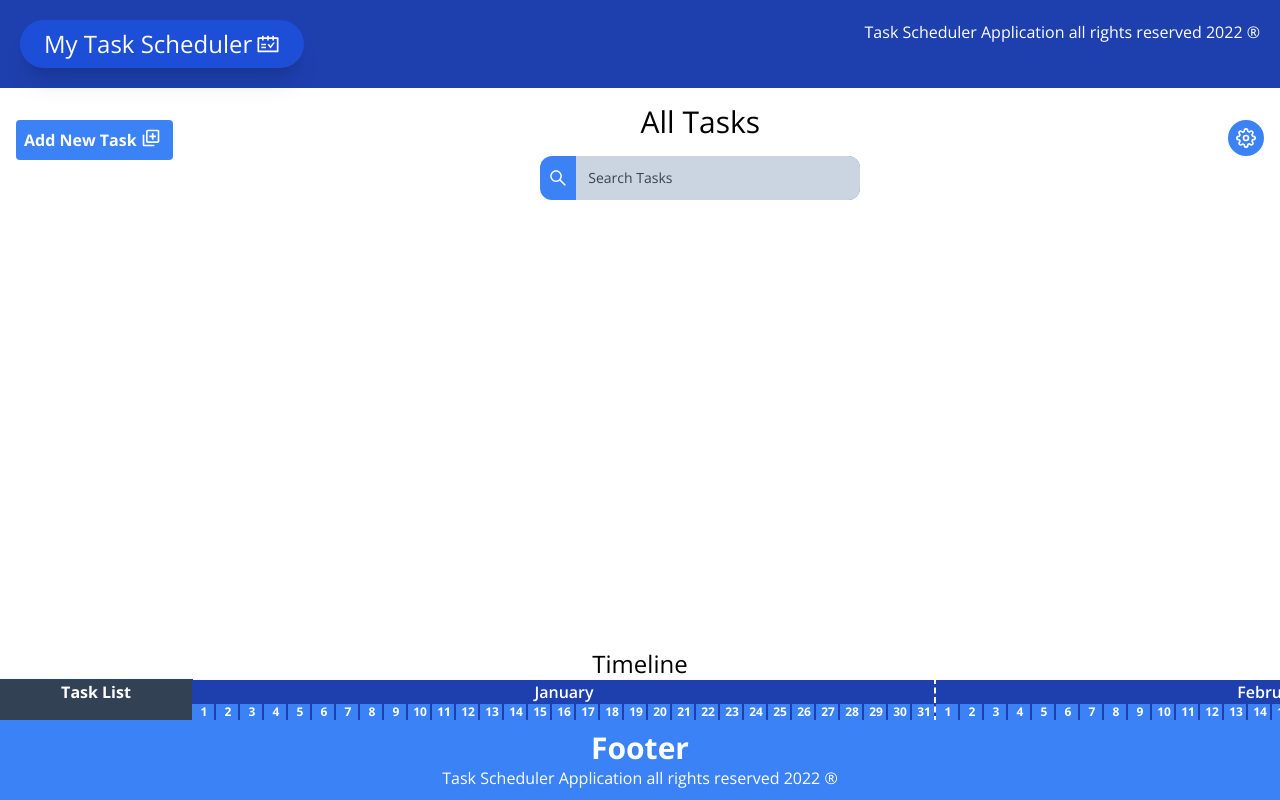
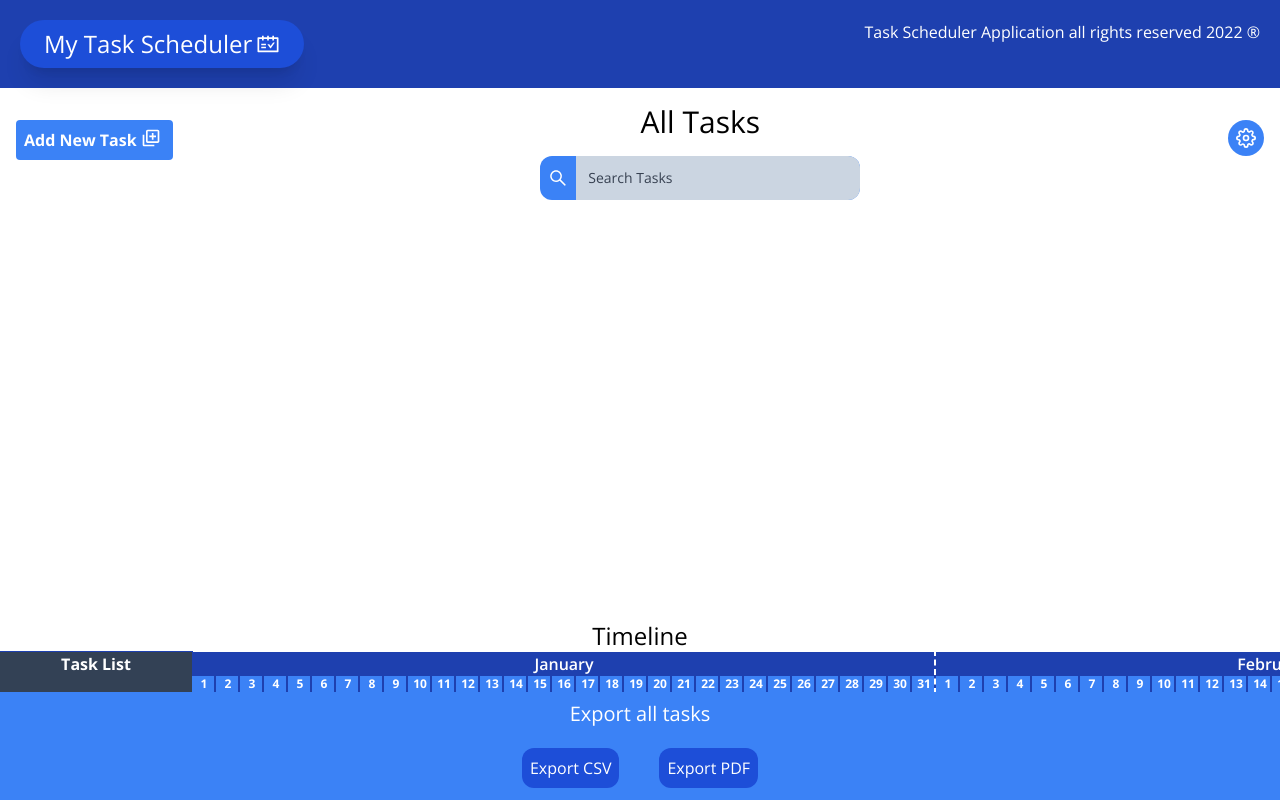
Before and after one commit to JamesTTTT/TaskScheduler, a React (Create React App) app: page / in a window 1280 px wide. Built offline with nearby package versions, Linux system fonts and the light colour scheme.

Commit message:
Added buttons in footer for export

```diff
--- a/src/components/Footer.jsx
+++ b/src/components/Footer.jsx
@@ -3,16 +3,12 @@ import React from 'react'
 const Footer = () => {
   return (
     <div>
-      <div className='bg-blue-500 w-full h-20 flex justify-center items-center text-white flex-col'>
-        <h1 className='text-3xl font-bold'>
-            Footer
-        </h1>
-        <p>Task Scheduler Application all rights reserved 2022 &reg;</p>
-        {/* <ul>
-          <li>Coffee</li>
-          <li>Tea</li>
-          <li>Milk</li>
-        </ul> */}
+      <div className='bg-blue-500 w-full flex justify-center items-center text-white flex-col'>
+        <p className='text-xl p-2'>Export all tasks</p>
+        <div className=' p-3 flex flex-row justify-between'>
+          <button className='mr-5 p-2 bg-blue-700 rounded-xl hover:bg-blue-800 transition-colors'>Export CSV</button>
+          <button className='ml-5 p-2 bg-blue-700 rounded-xl hover:bg-blue-800 transition-colors'>Export PDF</button>
+        </div>
       </div>
     </div>
   )
```
